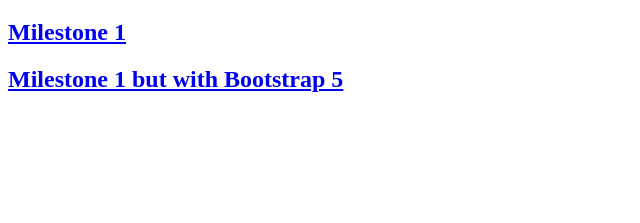
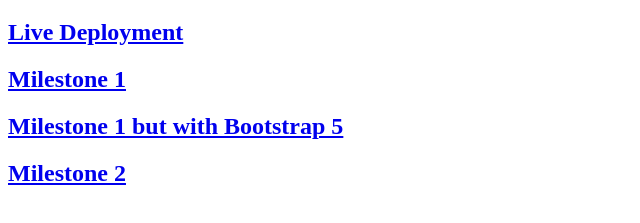
Before and after one commit to semartinez147/semartinez, a plain HTML site: page index.html in a window 1280 px wide. Shown: the part 61-284 px from the top of the page, without its empty margins (0-640 px from the left). Drawn offline with Linux system fonts and the light colour scheme.

Commit message:
Fixed bad commit.

```diff
--- a/index.html
+++ b/index.html
@@ -1,14 +1,15 @@
 <!DOCTYPE html>
 <html lang="en">
 <head>
-    <meta charset="UTF-8">
-    <title>Personal Website Project</title>
+	<meta charset="UTF-8">
+	<title>Personal Website Project</title>
 </head>
 <body>
-  <h1>Personal Website Project</h1>
+	<h1>Personal Website Project</h1>
 
-  <h2><a href="public_html/documentation/milestone-1.html">Milestone 1</a></h2>
-  <h2><a href="public_html/documentation/milestone-1-bootstrap-5.html">Milestone 1 but with Bootstrap 5</a></h2>
-
+	<h2><a href="public_html/home.html">Live Deployment</a></h2>
+	<h2><a href="public_html/documentation/milestone-1.html">Milestone 1</a></h2>
+	<h2><a href="public_html/documentation/milestone-1-bootstrap-5.html">Milestone 1 but with Bootstrap 5</a></h2>
+	<h2><a href="public_html/documentation/milestone-2.html">Milestone 2</a></h2>
 </body>
 </html>
```
Also changed, not shown: public_html/home.html (line endings or trailing spaces).
